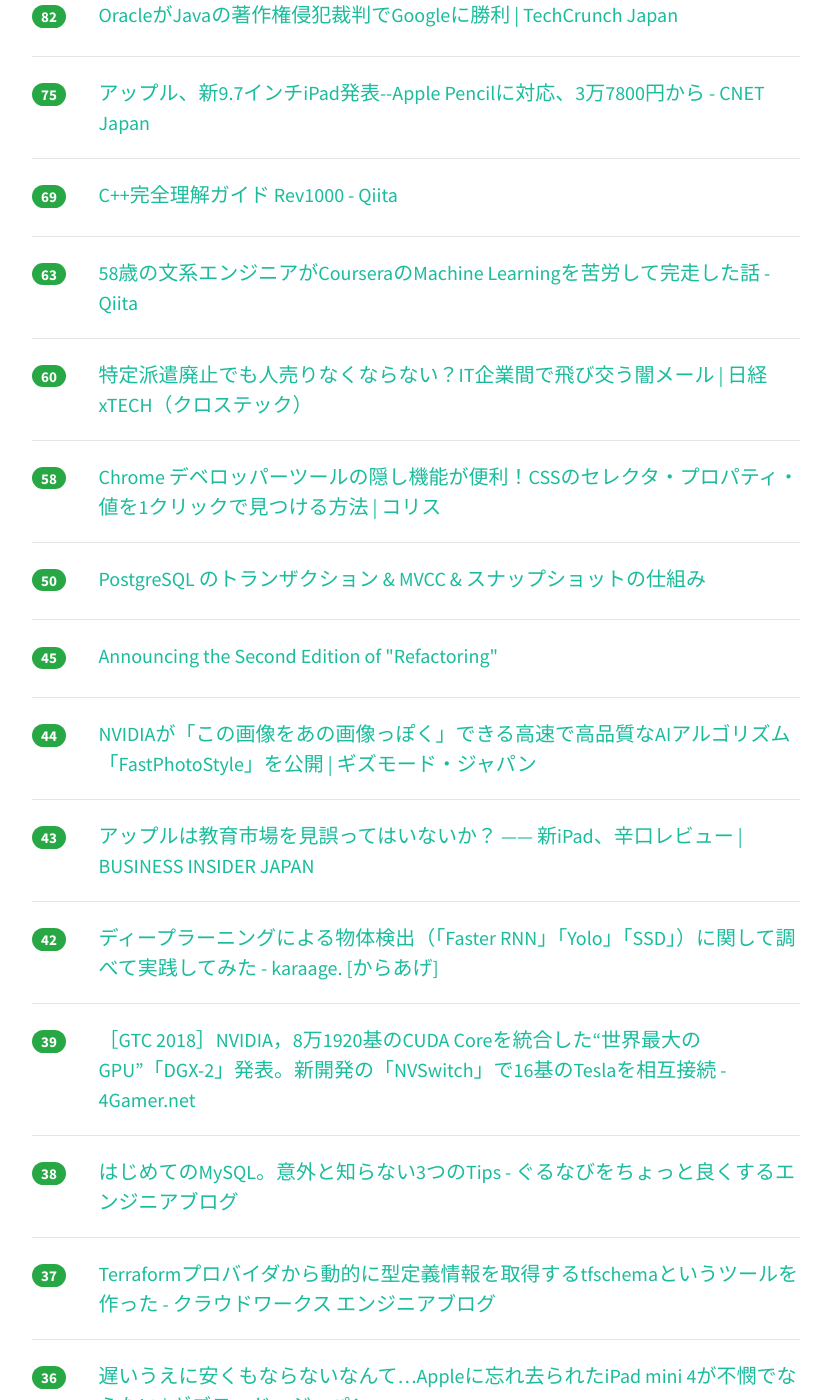
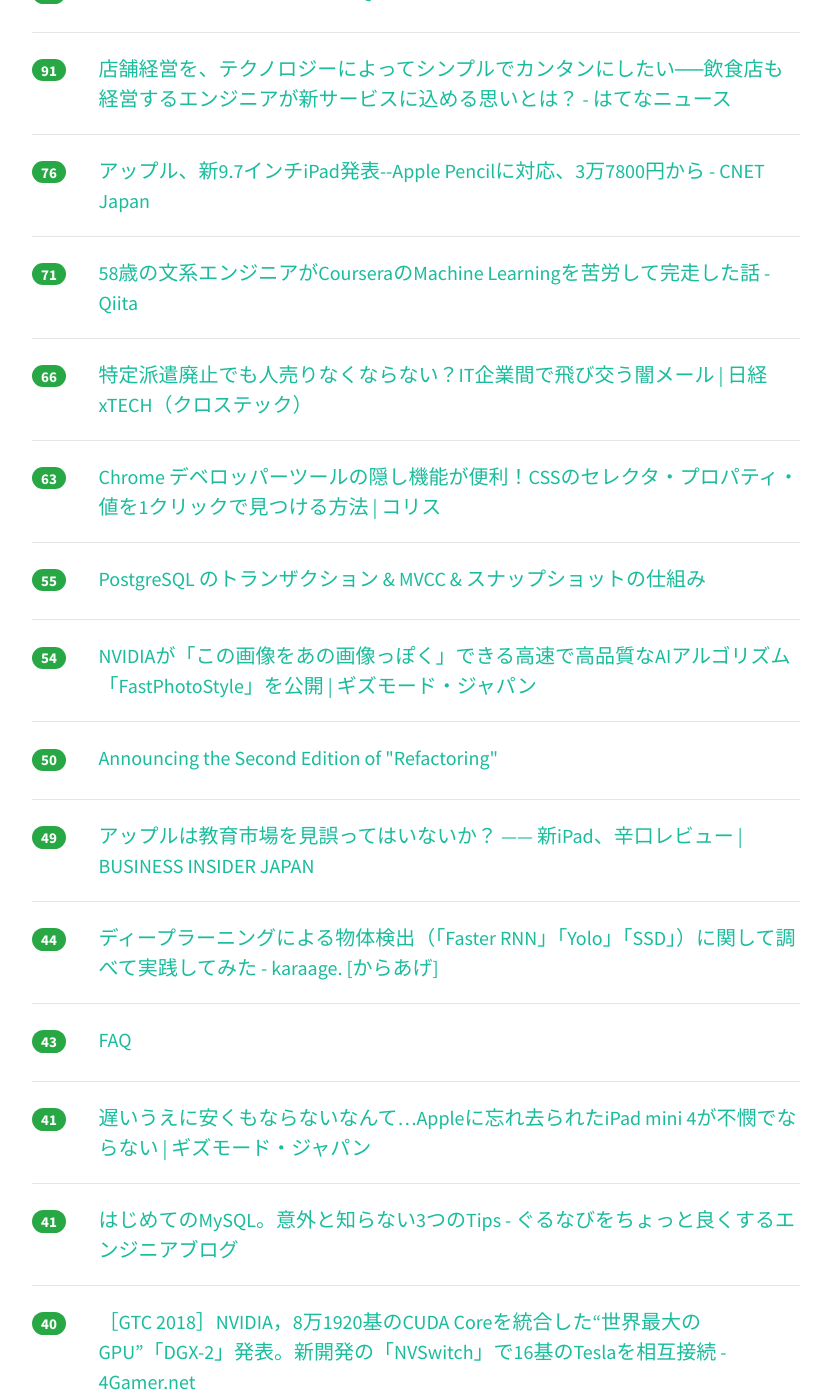
Before and after one commit to yatta47/hatena-matome-site, a Jekyll site: the page built from _posts/2018-03-28-hatena.md, in a window 1280 px wide and 1400 px high, scrolled down 1138 px. Shown: the whole window, without its empty margins (224-1051 px from the left). Built offline with Jekyll 4.4.1, drawn with Linux system fonts in a browser that asks for light colours; nearby versions of some CDN libraries; some of the changed text lies outside the part shown.

Commit message:
Updated 2018-03-28

```diff
--- a/_posts/2018-03-28-hatena.md
+++ b/_posts/2018-03-28-hatena.md
@@ -1,129 +1,149 @@
 ---
 layout: post
 title:  "2018-03-28 はてぶIT"
-date:   2018-03-28 18:02:16
+date:   2018-03-28 19:03:01
 tags: [it-hotentry]
 ---
-56 件のデータあり
+61 件のデータあり
 
 <hr><div class="row">
-<div class="col-1"><span class="badge badge-pill badge-success h2">316</span></div>
+<div class="col-1"><span class="badge badge-pill badge-success h2">364</span></div>
 <div class="col-11"><a href='https://webtan.impress.co.jp/e/2018/03/28/28481' target='_blank'>王道になりつつあるシングルカラムレイアウト。ハンバーガーボタンも標準化？ | Webデザイン、これからどうなるの？（全10回） | Web担当者Forum</a></div>
 </div>
 <hr>
 <div class="row">
-<div class="col-1"><span class="badge badge-pill badge-success h2">233</span></div>
+<div class="col-1"><span class="badge badge-pill badge-success h2">238</span></div>
 <div class="col-11"><a href='http://tech.nikkeibp.co.jp/atcl/nxt/news/18/00618/' target='_blank'>京都市の基幹系システム刷新失敗、仕切り直しはキヤノンITSが15億円で落札 | 日経 xTECH（クロステック）</a></div>
 </div>
 <hr>
 <div class="row">
-<div class="col-1"><span class="badge badge-pill badge-success h2">199</span></div>
+<div class="col-1"><span class="badge badge-pill badge-success h2">212</span></div>
 <div class="col-11"><a href='https://japanese.engadget.com/2018/03/27/ipad-apple-pencil/' target='_blank'>速報：新 iPad 発表。アップルペンシル対応かつ歴代最安 (動画追加) - Engadget 日本版</a></div>
 </div>
 <hr>
 <div class="row">
-<div class="col-1"><span class="badge badge-pill badge-success h2">162</span></div>
+<div class="col-1"><span class="badge badge-pill badge-success h2">202</span></div>
 <div class="col-11"><a href='https://ics.media/entry/17522' target='_blank'>上下中央揃えのCSSまとめ。Flexboxがたった3行で最も手軽 - ICS MEDIA</a></div>
 </div>
 <hr>
 <div class="row">
-<div class="col-1"><span class="badge badge-pill badge-success h2">158</span></div>
+<div class="col-1"><span class="badge badge-pill badge-success h2">162</span></div>
 <div class="col-11"><a href='http://orgachem.hatenablog.com/entry/2018/03/27/214537' target='_blank'>株式会社ミクシィを退職しました - 若き JavaScripter の悩み</a></div>
 </div>
 <hr>
 <div class="row">
-<div class="col-1"><span class="badge badge-pill badge-success h2">117</span></div>
+<div class="col-1"><span class="badge badge-pill badge-success h2">118</span></div>
 <div class="col-11"><a href='https://techracho.bpsinc.jp/hachi8833/2018_03_27/54130' target='_blank'>Railsで学ぶSOLID（1）: 単一責任の原則（翻訳）</a></div>
 </div>
 <hr>
 <div class="row">
-<div class="col-1"><span class="badge badge-pill badge-success h2">98</span></div>
+<div class="col-1"><span class="badge badge-pill badge-success h2">111</span></div>
 <div class="col-11"><a href='https://japan.cnet.com/article/35116762/' target='_blank'>高校生の半数以上がTwitterを実名利用、そのうち約4割は公開アカウント--MMD調査 - CNET Japan</a></div>
 </div>
 <hr>
 <div class="row">
-<div class="col-1"><span class="badge badge-pill badge-success h2">88</span></div>
+<div class="col-1"><span class="badge badge-pill badge-success h2">100</span></div>
+<div class="col-11"><a href='https://jp.techcrunch.com/2018/03/28/2018-03-27-oracle-wins-appeal-against-google-in-copyright-case/' target='_blank'>OracleがJavaの著作権侵犯裁判でGoogleに勝利 | TechCrunch Japan</a></div>
+</div>
+<hr>
+<div class="row">
+<div class="col-1"><span class="badge badge-pill badge-success h2">92</span></div>
+<div class="col-11"><a href='https://qiita.com/_EnumHack/items/b5672ac9be86584a6629' target='_blank'>C++完全理解ガイド Rev1000 - Qiita</a></div>
+</div>
+<hr>
+<div class="row">
+<div class="col-1"><span class="badge badge-pill badge-success h2">91</span></div>
 <div class="col-11"><a href='http://hatenanews.com/articles/2018/03/27/110000' target='_blank'>店舗経営を、テクノロジーによってシンプルでカンタンにしたい──飲食店も経営するエンジニアが新サービスに込める思いとは？ - はてなニュース</a></div>
 </div>
 <hr>
 <div class="row">
-<div class="col-1"><span class="badge badge-pill badge-success h2">82</span></div>
-<div class="col-11"><a href='https://jp.techcrunch.com/2018/03/28/2018-03-27-oracle-wins-appeal-against-google-in-copyright-case/' target='_blank'>OracleがJavaの著作権侵犯裁判でGoogleに勝利 | TechCrunch Japan</a></div>
-</div>
-<hr>
-<div class="row">
-<div class="col-1"><span class="badge badge-pill badge-success h2">75</span></div>
+<div class="col-1"><span class="badge badge-pill badge-success h2">76</span></div>
 <div class="col-11"><a href='https://japan.cnet.com/article/35116778/' target='_blank'>アップル、新9.7インチiPad発表--Apple Pencilに対応、3万7800円から - CNET Japan</a></div>
 </div>
 <hr>
 <div class="row">
-<div class="col-1"><span class="badge badge-pill badge-success h2">69</span></div>
-<div class="col-11"><a href='https://qiita.com/_EnumHack/items/b5672ac9be86584a6629' target='_blank'>C++完全理解ガイド Rev1000 - Qiita</a></div>
+<div class="col-1"><span class="badge badge-pill badge-success h2">71</span></div>
+<div class="col-11"><a href='https://qiita.com/narista/items/1c0013b5442644e6fe63' target='_blank'>58歳の文系エンジニアがCourseraのMachine Learningを苦労して完走した話 - Qiita</a></div>
+</div>
+<hr>
+<div class="row">
+<div class="col-1"><span class="badge badge-pill badge-success h2">66</span></div>
+<div class="col-11"><a href='http://tech.nikkeibp.co.jp/atcl/nxt/column/18/00138/032600034/' target='_blank'>特定派遣廃止でも人売りなくならない？IT企業間で飛び交う闇メール | 日経 xTECH（クロステック）</a></div>
 </div>
 <hr>
 <div class="row">
 <div class="col-1"><span class="badge badge-pill badge-success h2">63</span></div>
-<div class="col-11"><a href='https://qiita.com/narista/items/1c0013b5442644e6fe63' target='_blank'>58歳の文系エンジニアがCourseraのMachine Learningを苦労して完走した話 - Qiita</a></div>
-</div>
-<hr>
-<div class="row">
-<div class="col-1"><span class="badge badge-pill badge-success h2">60</span></div>
-<div class="col-11"><a href='http://tech.nikkeibp.co.jp/atcl/nxt/column/18/00138/032600034/' target='_blank'>特定派遣廃止でも人売りなくならない？IT企業間で飛び交う闇メール | 日経 xTECH（クロステック）</a></div>
-</div>
-<hr>
-<div class="row">
-<div class="col-1"><span class="badge badge-pill badge-success h2">58</span></div>
 <div class="col-11"><a href='https://coliss.com/articles/build-websites/operation/css/detect-css-property-in-css-files.html' target='_blank'>Chrome デベロッパーツールの隠し機能が便利！CSSのセレクタ・プロパティ・値を1クリックで見つける方法 | コリス</a></div>
 </div>
 <hr>
 <div class="row">
-<div class="col-1"><span class="badge badge-pill badge-success h2">50</span></div>
+<div class="col-1"><span class="badge badge-pill badge-success h2">55</span></div>
 <div class="col-11"><a href='http://www.nminoru.jp/~nminoru/postgresql/pg-transaction-mvcc-snapshot.html' target='_blank'>PostgreSQL のトランザクション & MVCC & スナップショットの仕組み</a></div>
 </div>
 <hr>
 <div class="row">
-<div class="col-1"><span class="badge badge-pill badge-success h2">45</span></div>
+<div class="col-1"><span class="badge badge-pill badge-success h2">54</span></div>
+<div class="col-11"><a href='https://www.gizmodo.jp/2018/03/nvdia-fastphotostyle.html' target='_blank'>NVIDIAが「この画像をあの画像っぽく」できる高速で高品質なAIアルゴリズム「FastPhotoStyle」を公開 | ギズモード・ジャパン</a></div>
+</div>
+<hr>
+<div class="row">
+<div class="col-1"><span class="badge badge-pill badge-success h2">50</span></div>
 <div class="col-11"><a href='https://martinfowler.com/articles/201803-refactoring-2nd-ed.html' target='_blank'>Announcing the Second Edition of "Refactoring"</a></div>
 </div>
 <hr>
 <div class="row">
+<div class="col-1"><span class="badge badge-pill badge-success h2">49</span></div>
+<div class="col-11"><a href='https://www.businessinsider.jp/post-164649' target='_blank'>アップルは教育市場を見誤ってはいないか？ —— 新iPad、辛口レビュー | BUSINESS INSIDER JAPAN</a></div>
+</div>
+<hr>
+<div class="row">
 <div class="col-1"><span class="badge badge-pill badge-success h2">44</span></div>
-<div class="col-11"><a href='https://www.gizmodo.jp/2018/03/nvdia-fastphotostyle.html' target='_blank'>NVIDIAが「この画像をあの画像っぽく」できる高速で高品質なAIアルゴリズム「FastPhotoStyle」を公開 | ギズモード・ジャパン</a></div>
+<div class="col-11"><a href='http://karaage.hatenadiary.jp/entry/2018/03/28/073000' target='_blank'>ディープラーニングによる物体検出（「Faster RNN」「Yolo」「SSD」）に関して調べて実践してみた - karaage. [からあげ]</a></div>
 </div>
 <hr>
 <div class="row">
 <div class="col-1"><span class="badge badge-pill badge-success h2">43</span></div>
-<div class="col-11"><a href='https://www.businessinsider.jp/post-164649' target='_blank'>アップルは教育市場を見誤ってはいないか？ —— 新iPad、辛口レビュー | BUSINESS INSIDER JAPAN</a></div>
+<div class="col-11"><a href='http://www.crim.co.jp/crim/FAQ.html' target='_blank'>FAQ</a></div>
 </div>
 <hr>
 <div class="row">
-<div class="col-1"><span class="badge badge-pill badge-success h2">42</span></div>
-<div class="col-11"><a href='http://karaage.hatenadiary.jp/entry/2018/03/28/073000' target='_blank'>ディープラーニングによる物体検出（「Faster RNN」「Yolo」「SSD」）に関して調べて実践してみた - karaage. [からあげ]</a></div>
+<div class="col-1"><span class="badge badge-pill badge-success h2">41</span></div>
+<div class="col-11"><a href='https://www.gizmodo.jp/2018/03/remember-apple-ipad-mini.html' target='_blank'>遅いうえに安くもならないなんて…Appleに忘れ去られたiPad mini 4が不憫でならない | ギズモード・ジャパン</a></div>
 </div>
 <hr>
 <div class="row">
-<div class="col-1"><span class="badge badge-pill badge-success h2">39</span></div>
+<div class="col-1"><span class="badge badge-pill badge-success h2">41</span></div>
+<div class="col-11"><a href='http://developers.gnavi.co.jp/entry/mysql-tips' target='_blank'>はじめてのMySQL。意外と知らない3つのTips - ぐるなびをちょっと良くするエンジニアブログ</a></div>
+</div>
+<hr>
+<div class="row">
+<div class="col-1"><span class="badge badge-pill badge-success h2">40</span></div>
 <div class="col-11"><a href='http://www.4gamer.net/games/121/G012181/20180328001/' target='_blank'>［GTC 2018］NVIDIA，8万1920基のCUDA Coreを統合した“世界最大のGPU”「DGX-2」発表。新開発の「NVSwitch」で16基のTeslaを相互接続 - 4Gamer.net</a></div>
 </div>
 <hr>
 <div class="row">
 <div class="col-1"><span class="badge badge-pill badge-success h2">38</span></div>
-<div class="col-11"><a href='http://developers.gnavi.co.jp/entry/mysql-tips' target='_blank'>はじめてのMySQL。意外と知らない3つのTips - ぐるなびをちょっと良くするエンジニアブログ</a></div>
-</div>
-<hr>
-<div class="row">
-<div class="col-1"><span class="badge badge-pill badge-success h2">37</span></div>
 <div class="col-11"><a href='http://engineer.crowdworks.jp/entry/2018/03/27/173704' target='_blank'>Terraformプロバイダから動的に型定義情報を取得するtfschemaというツールを作った - クラウドワークス エンジニアブログ</a></div>
 </div>
 <hr>
 <div class="row">
+<div class="col-1"><span class="badge badge-pill badge-success h2">38</span></div>
+<div class="col-11"><a href='https://ui-crunch.connpass.com/event/82969/' target='_blank'>UI Crunch #13 娯楽のUI - by Nintendo - - connpass</a></div>
+</div>
+<hr>
+<div class="row">
 <div class="col-1"><span class="badge badge-pill badge-success h2">36</span></div>
-<div class="col-11"><a href='https://www.gizmodo.jp/2018/03/remember-apple-ipad-mini.html' target='_blank'>遅いうえに安くもならないなんて…Appleに忘れ去られたiPad mini 4が不憫でならない | ギズモード・ジャパン</a></div>
+<div class="col-11"><a href='https://gigazine.net/news/20180328-learning-to-generate-images/' target='_blank'>AlphaGoを開発したGoogleの人工知能研究部門が「機械学習によって書き順を考えながら文字を描くAI」を開発 - GIGAZINE</a></div>
 </div>
 <hr>
 <div class="row">
 <div class="col-1"><span class="badge badge-pill badge-success h2">35</span></div>
 <div class="col-11"><a href='https://anond.hatelabo.jp/20180327210729' target='_blank'>はてなハイクってなんなの？</a></div>
+</div>
+<hr>
+<div class="row">
+<div class="col-1"><span class="badge badge-pill badge-success h2">35</span></div>
+<div class="col-11"><a href='https://japanese.engadget.com/2018/03/27/ipad-ipad-pro-apple/' target='_blank'>新「iPad」と「iPad Pro」どっちが買い？ 安さで選ぶと後悔する場合も - Engadget 日本版</a></div>
 </div>
 <hr>
 <div class="row">
@@ -143,12 +163,7 @@ tags: [it-hotentry]
 <hr>
 <div class="row">
 <div class="col-1"><span class="badge badge-pill badge-success h2">34</span></div>
-<div class="col-11"><a href='http://www.crim.co.jp/crim/FAQ.html' target='_blank'>FAQ</a></div>
-</div>
-<hr>
-<div class="row">
-<div class="col-1"><span class="badge badge-pill badge-success h2">34</span></div>
-<div class="col-11"><a href='https://japanese.engadget.com/2018/03/27/ipad-ipad-pro-apple/' target='_blank'>新「iPad」と「iPad Pro」どっちが買い？ 安さで選ぶと後悔する場合も - Engadget 日本版</a></div>
+<div class="col-11"><a href='https://jp.techcrunch.com/2018/03/28/undefined-launches-a-chat-app-nyago-and-fundraised-40-m-yen/' target='_blank'>“一晩限り”のエモい会話が楽しめる匿名チャットアプリ「NYAGO」が正式リリース、総額4000万円の調達も | TechCrunch Japan</a></div>
 </div>
 <hr>
 <div class="row">
@@ -157,8 +172,23 @@ tags: [it-hotentry]
 </div>
 <hr>
 <div class="row">
+<div class="col-1"><span class="badge badge-pill badge-success h2">32</span></div>
+<div class="col-11"><a href='https://job-draft.jp/articles/221' target='_blank'>「半年でエンジニアの年収水準を100万円上げた」創業9年目のベンチャー企業CEOが語る、その真相とは？｜転職ドラフトReport</a></div>
+</div>
+<hr>
+<div class="row">
+<div class="col-1"><span class="badge badge-pill badge-success h2">32</span></div>
+<div class="col-11"><a href='https://paiza.hatenablog.com/entry/2018/03/28/%E9%96%8B%E7%99%BA%E7%B5%8C%E9%A8%93%E3%82%BC%E3%83%AD%E3%81%AE%E5%96%B6%E6%A5%AD%E3%81%8C%E3%83%97%E3%83%AD%E3%82%B0%E3%83%A9%E3%83%9F%E3%83%B3%E3%82%B0%E3%82%92%E5%8B%89%E5%BC%B7%E3%81%97%E3%81%A6' target='_blank'>開発経験ゼロの営業がプログラミングを勉強してみたらメリットばかりだった話 - paiza開発日誌</a></div>
+</div>
+<hr>
+<div class="row">
 <div class="col-1"><span class="badge badge-pill badge-success h2">31</span></div>
-<div class="col-11"><a href='https://gigazine.net/news/20180328-learning-to-generate-images/' target='_blank'>AlphaGoを開発したGoogleの人工知能研究部門が「機械学習によって書き順を考えながら文字を描くAI」を開発 - GIGAZINE</a></div>
+<div class="col-11"><a href='https://av.watch.impress.co.jp/docs/series/rt/1113921.html' target='_blank'>【西田宗千佳のRandomTracking】新iPad現地速報レビュー。手ごろで「ちょうどいいiPad」 - AV Watch</a></div>
+</div>
+<hr>
+<div class="row">
+<div class="col-1"><span class="badge badge-pill badge-success h2">30</span></div>
+<div class="col-11"><a href='https://www.gizmodo.jp/2018/03/huawei_p20_p20p.html' target='_blank'>40MPカメラ、ISO102400って何事だ!?「Huawei P20」「Huawei P20 Pro」発表 | ギズモード・ジャパン</a></div>
 </div>
 <hr>
 <div class="row">
@@ -168,12 +198,7 @@ tags: [it-hotentry]
 <hr>
 <div class="row">
 <div class="col-1"><span class="badge badge-pill badge-success h2">29</span></div>
-<div class="col-11"><a href='https://www.gizmodo.jp/2018/03/huawei_p20_p20p.html' target='_blank'>40MPカメラ、ISO102400って何事だ!?「Huawei P20」「Huawei P20 Pro」発表 | ギズモード・ジャパン</a></div>
-</div>
-<hr>
-<div class="row">
-<div class="col-1"><span class="badge badge-pill badge-success h2">29</span></div>
-<div class="col-11"><a href='https://jp.techcrunch.com/2018/03/28/undefined-launches-a-chat-app-nyago-and-fundraised-40-m-yen/' target='_blank'>“一晩限り”のエモい会話が楽しめる匿名チャットアプリ「NYAGO」が正式リリース、総額4000万円の調達も | TechCrunch Japan</a></div>
+<div class="col-11"><a href='https://internet.watch.impress.co.jp/docs/yajiuma/1113836.html' target='_blank'>「Apple重役がiTunesの音楽ダウンロード終了を表明」との誤報がTwitterを中心に拡散中【やじうまWatch】 - INTERNET Watch</a></div>
 </div>
 <hr>
 <div class="row">
@@ -193,27 +218,22 @@ tags: [it-hotentry]
 <hr>
 <div class="row">
 <div class="col-1"><span class="badge badge-pill badge-success h2">28</span></div>
-<div class="col-11"><a href='https://ui-crunch.connpass.com/event/82969/' target='_blank'>UI Crunch #13 娯楽のUI - by Nintendo - - connpass</a></div>
+<div class="col-11"><a href='http://komugi.jp/?p=859' target='_blank'>ブロックチェーンの「トラストレス」とは何か？ | KOMUGI</a></div>
 </div>
 <hr>
 <div class="row">
 <div class="col-1"><span class="badge badge-pill badge-success h2">27</span></div>
-<div class="col-11"><a href='https://internet.watch.impress.co.jp/docs/yajiuma/1113836.html' target='_blank'>「Apple重役がiTunesの音楽ダウンロード終了を表明」との誤報がTwitterを中心に拡散中【やじうまWatch】 - INTERNET Watch</a></div>
+<div class="col-11"><a href='http://careerhack.en-japan.com/report/detail/940' target='_blank'>高速開発の戦略。石川洋資が献立アプリ『タベリー』で実行していること | CAREER HACK</a></div>
 </div>
 <hr>
 <div class="row">
 <div class="col-1"><span class="badge badge-pill badge-success h2">27</span></div>
-<div class="col-11"><a href='https://av.watch.impress.co.jp/docs/series/rt/1113921.html' target='_blank'>【西田宗千佳のRandomTracking】新iPad現地速報レビュー。手ごろで「ちょうどいいiPad」 - AV Watch</a></div>
-</div>
-<hr>
-<div class="row">
-<div class="col-1"><span class="badge badge-pill badge-success h2">27</span></div>
-<div class="col-11"><a href='https://job-draft.jp/articles/221' target='_blank'>「半年でエンジニアの年収水準を100万円上げた」創業9年目のベンチャー企業CEOが語る、その真相とは？｜転職ドラフトReport</a></div>
+<div class="col-11"><a href='http://www.itmedia.co.jp/news/articles/1803/28/news098.html' target='_blank'>「つみネコ」開発元が破産　初期iPhoneの定番ゲーム - ITmedia NEWS</a></div>
 </div>
 <hr>
 <div class="row">
 <div class="col-1"><span class="badge badge-pill badge-success h2">26</span></div>
-<div class="col-11"><a href='http://careerhack.en-japan.com/report/detail/940' target='_blank'>高速開発の戦略。石川洋資が献立アプリ『タベリー』で実行していること | CAREER HACK</a></div>
+<div class="col-11"><a href='https://www.nikkei.com/article/DGXMZO28644710X20C18A3X30000/' target='_blank'>サイバー攻撃、その対策 意味ないかも　　：日本経済新聞</a></div>
 </div>
 <hr>
 <div class="row">
@@ -222,13 +242,18 @@ tags: [it-hotentry]
 </div>
 <hr>
 <div class="row">
-<div class="col-1"><span class="badge badge-pill badge-success h2">24</span></div>
+<div class="col-1"><span class="badge badge-pill badge-success h2">25</span></div>
 <div class="col-11"><a href='http://nlab.itmedia.co.jp/nl/articles/1803/27/news130.html' target='_blank'>「パスワードは定期的に変更する必要なし」、総務省の方針転換話題に　「むしろパターン化する方が問題」 - ねとらぼ</a></div>
 </div>
 <hr>
 <div class="row">
 <div class="col-1"><span class="badge badge-pill badge-success h2">24</span></div>
-<div class="col-11"><a href='http://komugi.jp/?p=859' target='_blank'>ブロックチェーンの「トラストレス」とは何か？ | KOMUGI</a></div>
+<div class="col-11"><a href='https://forest.watch.impress.co.jp/docs/news/1113939.html' target='_blank'>Mozilla、「Facebook Container」拡張機能を公開 ～Facebookのデータ不正利用を批判 - 窓の杜</a></div>
+</div>
+<hr>
+<div class="row">
+<div class="col-1"><span class="badge badge-pill badge-success h2">24</span></div>
+<div class="col-11"><a href='https://appeal.rarejob.co.jp/creator/2018/03/28/about-webrtc-release-story/' target='_blank'>限られた裁量の中で新規プロダクトを最短リリースした、という話 | アピール | レアジョブをアピールするマガジン</a></div>
 </div>
 <hr>
 <div class="row">
@@ -242,11 +267,6 @@ tags: [it-hotentry]
 </div>
 <hr>
 <div class="row">
-<div class="col-1"><span class="badge badge-pill badge-success h2">23</span></div>
-<div class="col-11"><a href='https://www.nikkei.com/article/DGXMZO28644710X20C18A3X30000/' target='_blank'>サイバー攻撃、その対策 意味ないかも　　：日本経済新聞</a></div>
-</div>
-<hr>
-<div class="row">
 <div class="col-1"><span class="badge badge-pill badge-success h2">21</span></div>
 <div class="col-11"><a href='https://japanese.engadget.com/2018/03/27/huawei-p20-pro-3-40mp/' target='_blank'>速報：HUAWEI P20シリーズ発表、最上位「Pro」は3眼＆40MPカメラ - Engadget 日本版</a></div>
 </div>
@@ -257,13 +277,13 @@ tags: [it-hotentry]
 </div>
 <hr>
 <div class="row">
-<div class="col-1"><span class="badge badge-pill badge-success h2">21</span></div>
-<div class="col-11"><a href='https://forest.watch.impress.co.jp/docs/news/1113939.html' target='_blank'>Mozilla、「Facebook Container」拡張機能を公開 ～Facebookのデータ不正利用を批判 - 窓の杜</a></div>
+<div class="col-1"><span class="badge badge-pill badge-success h2">20</span></div>
+<div class="col-11"><a href='https://internet.watch.impress.co.jp/docs/yajiuma/1113835.html' target='_blank'>日本もようやく……「パスワードの定期変更は危険」を報じた日経の記事が大きな話題に【やじうまWatch】 - INTERNET Watch</a></div>
 </div>
 <hr>
 <div class="row">
 <div class="col-1"><span class="badge badge-pill badge-success h2">20</span></div>
-<div class="col-11"><a href='https://internet.watch.impress.co.jp/docs/yajiuma/1113835.html' target='_blank'>日本もようやく……「パスワードの定期変更は危険」を報じた日経の記事が大きな話題に【やじうまWatch】 - INTERNET Watch</a></div>
+<div class="col-11"><a href='http://www.itmedia.co.jp/news/articles/1803/28/news062.html' target='_blank'>CPU攻撃の新たな手法「BranchScope」、Intel製CPUで実証 - ITmedia NEWS</a></div>
 </div>
 <hr>
 <div class="row">
@@ -282,6 +302,11 @@ tags: [it-hotentry]
 </div>
 <hr>
 <div class="row">
+<div class="col-1"><span class="badge badge-pill badge-success h2">17</span></div>
+<div class="col-11"><a href='https://developer.ntt.com/ja/blog/ebac880b-8ff7-418f-ad1c-683f039f4f2f' target='_blank'>t_wadaさんによるTDDワークショップをより効果的に活用する方法 | NTT Communications Developer Portal</a></div>
+</div>
+<hr>
+<div class="row">
 <div class="col-1"><span class="badge badge-pill badge-success h2">14</span></div>
 <div class="col-11"><a href='http://www.itmedia.co.jp/news/articles/1803/27/news061.html' target='_blank'>iOSカメラのQRコード解析にバグ報告、不正サイトに誘導の恐れも - ITmedia NEWS</a></div>
 </div>
```
